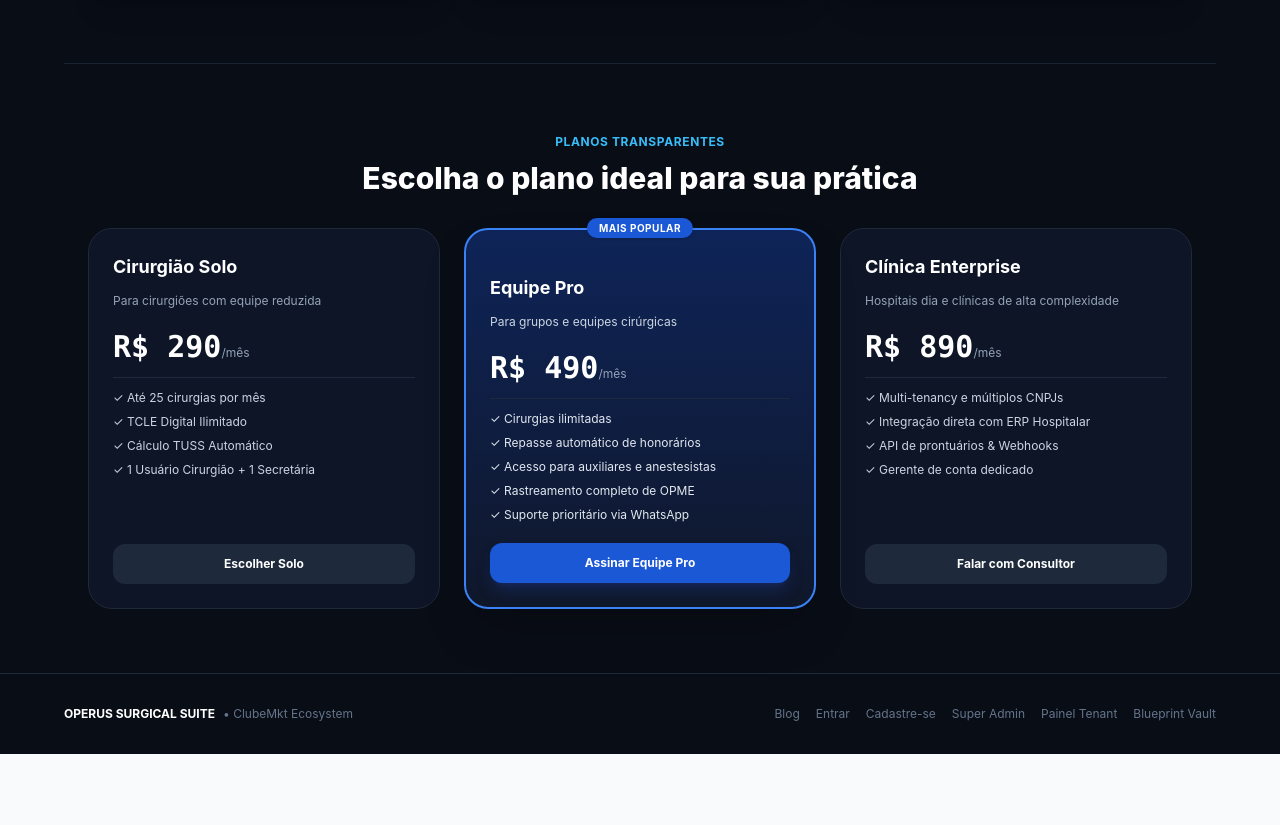
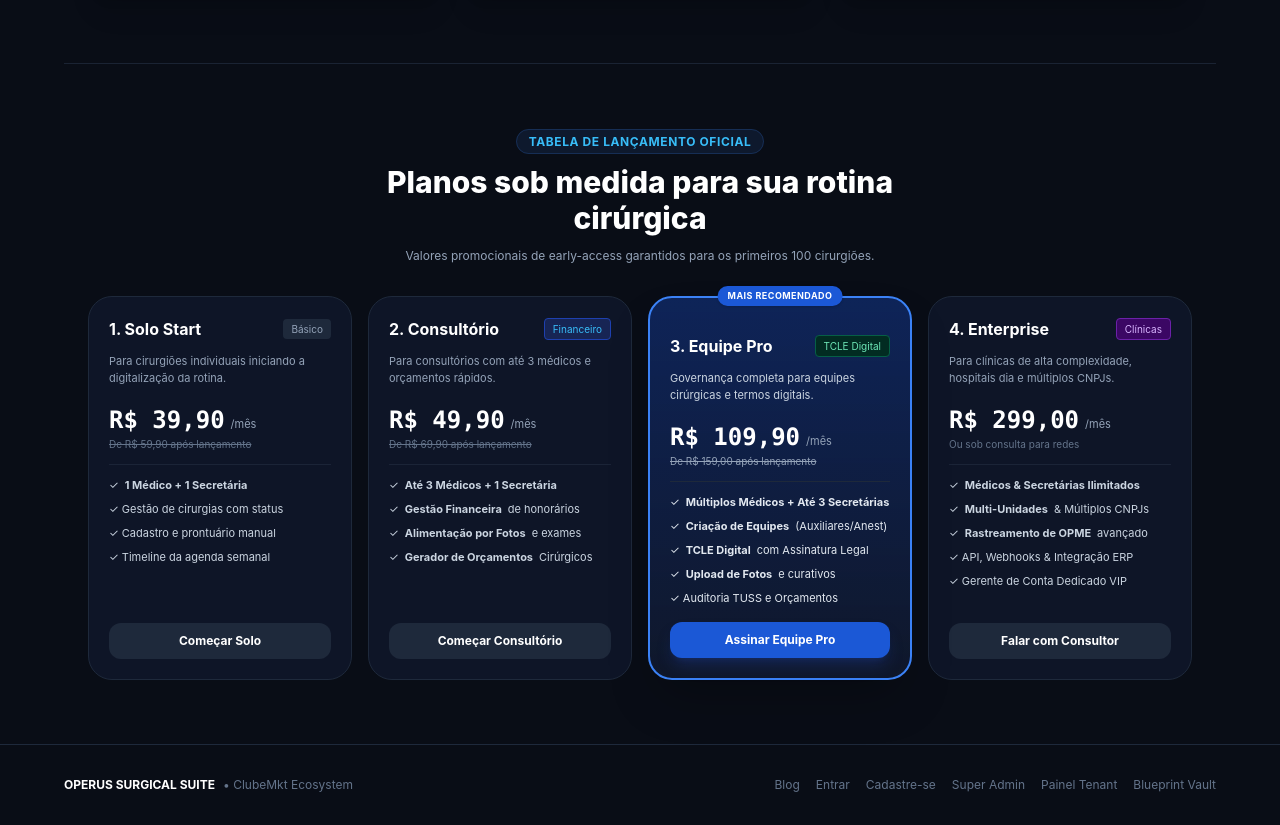
Before and after one commit to hudsonargollo3-tech/operus, a Next.js app in the folder apps/web/: page / in a window 1280 px wide. Shown: the part 1101-1926 px from the top of the page. Before the commit the page ends 1855 px from the top, so only its background shows below. Built offline with nearby package versions, Linux system fonts and the light colour scheme.

Commit message:
docs: complete comprehensive system documentation, architecture overview, pricing strategy, and production setup

```diff
--- a/apps/web/next.config.ts
+++ b/apps/web/next.config.ts
@@ -1,6 +1,7 @@
 import type { NextConfig } from 'next';
 
 const nextConfig: NextConfig = {
+  basePath: '/operus',
   transpilePackages: ['@operus/types'],
   images: {
     remotePatterns: [
--- a/apps/web/src/app/page.tsx
+++ b/apps/web/src/app/page.tsx
@@ -158,77 +158,136 @@ export default function LandingPage() {
 
       {/* Pricing Matrix */}
       <section id="pricing" className="px-4 sm:px-6 py-16 max-w-6xl mx-auto w-full space-y-8 border-t border-slate-800/80">
-        <div className="text-center space-y-2 max-w-xl mx-auto">
-          <span className="text-xs text-sky-400 font-bold uppercase tracking-wider">Planos Transparentes</span>
+        <div className="text-center space-y-3 max-w-xl mx-auto">
+          <span className="text-xs text-sky-400 font-bold uppercase tracking-wider bg-blue-500/10 border border-blue-500/20 px-3 py-1 rounded-full">
+            Tabela de Lançamento Oficial
+          </span>
           <h2 className="text-2xl sm:text-3xl font-extrabold text-white font-heading">
-            Escolha o plano ideal para sua prática
+            Planos sob medida para sua rotina cirúrgica
           </h2>
+          <p className="text-xs text-slate-400">
+            Valores promocionais de early-access garantidos para os primeiros 100 cirurgiões.
+          </p>
         </div>
 
-        <div className="grid grid-cols-1 md:grid-cols-3 gap-6 text-xs">
-          {/* Tier 1 */}
-          <div className="p-6 bg-slate-900/90 border border-slate-800 rounded-3xl space-y-5 flex flex-col justify-between">
+        <div className="grid grid-cols-1 md:grid-cols-2 lg:grid-cols-4 gap-4 text-xs">
+          {/* Plano 1: Solo Start */}
+          <div className="p-5 bg-slate-900/90 border border-slate-800 rounded-3xl space-y-4 flex flex-col justify-between hover:border-slate-700 transition">
             <div className="space-y-3">
-              <h3 className="text-lg font-bold text-white font-heading">Cirurgião Solo</h3>
-              <p className="text-slate-400">Para cirurgiões com equipe reduzida</p>
-              <div className="pt-2">
-                <span className="text-3xl font-extrabold text-white font-mono">R$ 290</span>
-                <span className="text-slate-400">/mês</span>
+              <div className="flex items-center justify-between">
+                <h3 className="text-base font-bold text-white font-heading">1. Solo Start</h3>
+                <span className="text-[10px] text-slate-400 bg-slate-800 px-2 py-0.5 rounded">Básico</span>
               </div>
-              <ul className="space-y-2 text-slate-300 pt-3 border-t border-slate-800">
-                <li>✓ Até 25 cirurgias por mês</li>
-                <li>✓ TCLE Digital Ilimitado</li>
-                <li>✓ Cálculo TUSS Automático</li>
-                <li>✓ 1 Usuário Cirurgião + 1 Secretária</li>
+              <p className="text-slate-400 text-[11px] leading-relaxed">Para cirurgiões individuais iniciando a digitalização da rotina.</p>
+
+              <div className="pt-1">
+                <div className="flex items-baseline gap-1.5">
+                  <span className="text-2xl font-extrabold text-white font-mono">R$ 39,90</span>
+                  <span className="text-slate-400 text-[11px]">/mês</span>
+                </div>
+                <p className="text-[10px] text-slate-500 line-through">De R$ 59,90 após lançamento</p>
+              </div>
+
+              <ul className="space-y-2 text-slate-300 pt-3 border-t border-slate-800/80 text-[11px]">
+                <li className="flex items-center gap-1.5">✓ <strong>1 Médico + 1 Secretária</strong></li>
+                <li className="flex items-center gap-1.5">✓ Gestão de cirurgias com status</li>
+                <li className="flex items-center gap-1.5">✓ Cadastro e prontuário manual</li>
+                <li className="flex items-center gap-1.5">✓ Timeline da agenda semanal</li>
               </ul>
             </div>
-            <Link href="/cadastro" className="w-full py-3 bg-slate-800 hover:bg-slate-700 text-white font-bold text-center rounded-xl transition block">
-              Escolher Solo
+            <Link href="/cadastro?plano=solo" className="w-full py-2.5 bg-slate-800 hover:bg-slate-700 text-white font-bold text-center rounded-xl transition block text-xs">
+              Começar Solo
             </Link>
           </div>
 
-          {/* Tier 2: Featured */}
-          <div className="p-6 bg-gradient-to-b from-[#1646BB]/40 to-slate-900 border-2 border-blue-500 rounded-3xl space-y-5 flex flex-col justify-between shadow-2xl relative">
-            <span className="absolute -top-3 left-1/2 -translate-x-1/2 px-3 py-0.5 rounded-full bg-[#1B58D6] text-white text-[10px] font-bold uppercase tracking-wider shadow">
-              Mais Popular
+          {/* Plano 2: Duo / Consultório */}
+          <div className="p-5 bg-slate-900/90 border border-slate-800 rounded-3xl space-y-4 flex flex-col justify-between hover:border-slate-700 transition">
+            <div className="space-y-3">
+              <div className="flex items-center justify-between">
+                <h3 className="text-base font-bold text-white font-heading">2. Consultório</h3>
+                <span className="text-[10px] text-sky-400 bg-blue-950 px-2 py-0.5 rounded border border-blue-800">Financeiro</span>
+              </div>
+              <p className="text-slate-400 text-[11px] leading-relaxed">Para consultórios com até 3 médicos e orçamentos rápidos.</p>
+
+              <div className="pt-1">
+                <div className="flex items-baseline gap-1.5">
+                  <span className="text-2xl font-extrabold text-white font-mono">R$ 49,90</span>
+                  <span className="text-slate-400 text-[11px]">/mês</span>
+                </div>
+                <p className="text-[10px] text-slate-500 line-through">De R$ 69,90 após lançamento</p>
+              </div>
+
+              <ul className="space-y-2 text-slate-300 pt-3 border-t border-slate-800/80 text-[11px]">
+                <li className="flex items-center gap-1.5">✓ <strong>Até 3 Médicos + 1 Secretária</strong></li>
+                <li className="flex items-center gap-1.5">✓ <strong>Gestão Financeira</strong> de honorários</li>
+                <li className="flex items-center gap-1.5">✓ <strong>Alimentação por Fotos</strong> e exames</li>
+                <li className="flex items-center gap-1.5">✓ <strong>Gerador de Orçamentos</strong> Cirúrgicos</li>
+              </ul>
+            </div>
+            <Link href="/cadastro?plano=consultorio" className="w-full py-2.5 bg-slate-800 hover:bg-slate-700 text-white font-bold text-center rounded-xl transition block text-xs">
+              Começar Consultório
+            </Link>
+          </div>
+
+          {/* Plano 3: Equipe Pro (Destaque) */}
+          <div className="p-5 bg-gradient-to-b from-[#1646BB]/40 to-slate-900 border-2 border-blue-500 rounded-3xl space-y-4 flex flex-col justify-between shadow-2xl relative">
+            <span className="absolute -top-3 left-1/2 -translate-x-1/2 px-2.5 py-0.5 rounded-full bg-[#1B58D6] text-white text-[9px] font-bold uppercase tracking-wider shadow">
+              Mais Recomendado
             </span>
             <div className="space-y-3">
-              <h3 className="text-lg font-bold text-white font-heading">Equipe Pro</h3>
-              <p className="text-slate-300">Para grupos e equipes cirúrgicas</p>
-              <div className="pt-2">
-                <span className="text-3xl font-extrabold text-white font-mono">R$ 490</span>
-                <span className="text-slate-400">/mês</span>
+              <div className="flex items-center justify-between">
+                <h3 className="text-base font-bold text-white font-heading">3. Equipe Pro</h3>
+                <span className="text-[10px] text-emerald-300 bg-emerald-950 px-2 py-0.5 rounded border border-emerald-800">TCLE Digital</span>
               </div>
-              <ul className="space-y-2 text-slate-200 pt-3 border-t border-slate-800">
-                <li>✓ Cirurgias ilimitadas</li>
-                <li>✓ Repasse automático de honorários</li>
-                <li>✓ Acesso para auxiliares e anestesistas</li>
-                <li>✓ Rastreamento completo de OPME</li>
-                <li>✓ Suporte prioritário via WhatsApp</li>
+              <p className="text-slate-300 text-[11px] leading-relaxed">Governança completa para equipes cirúrgicas e termos digitais.</p>
+
+              <div className="pt-1">
+                <div className="flex items-baseline gap-1.5">
+                  <span className="text-2xl font-extrabold text-white font-mono">R$ 109,90</span>
+                  <span className="text-slate-400 text-[11px]">/mês</span>
+                </div>
+                <p className="text-[10px] text-slate-400 line-through">De R$ 159,00 após lançamento</p>
+              </div>
+
+              <ul className="space-y-2 text-slate-200 pt-3 border-t border-slate-800 text-[11px]">
+                <li className="flex items-center gap-1.5">✓ <strong>Múltiplos Médicos + Até 3 Secretárias</strong></li>
+                <li className="flex items-center gap-1.5">✓ <strong>Criação de Equipes</strong> (Auxiliares/Anest)</li>
+                <li className="flex items-center gap-1.5">✓ <strong>TCLE Digital</strong> com Assinatura Legal</li>
+                <li className="flex items-center gap-1.5">✓ <strong>Upload de Fotos</strong> e curativos</li>
+                <li className="flex items-center gap-1.5">✓ Auditoria TUSS e Orçamentos</li>
               </ul>
             </div>
-            <Link href="/cadastro" className="w-full py-3 bg-[#1B58D6] hover:bg-[#2766E6] text-white font-bold text-center rounded-xl shadow-lg shadow-blue-900/40 transition block">
+            <Link href="/cadastro?plano=equipe" className="w-full py-2.5 bg-[#1B58D6] hover:bg-[#2766E6] text-white font-bold text-center rounded-xl shadow-lg shadow-blue-900/40 transition block text-xs">
               Assinar Equipe Pro
             </Link>
           </div>
 
-          {/* Tier 3 */}
-          <div className="p-6 bg-slate-900/90 border border-slate-800 rounded-3xl space-y-5 flex flex-col justify-between">
+          {/* Plano 4: Clínica Enterprise */}
+          <div className="p-5 bg-slate-900/90 border border-slate-800 rounded-3xl space-y-4 flex flex-col justify-between hover:border-slate-700 transition">
             <div className="space-y-3">
-              <h3 className="text-lg font-bold text-white font-heading">Clínica Enterprise</h3>
-              <p className="text-slate-400">Hospitais dia e clínicas de alta complexidade</p>
-              <div className="pt-2">
-                <span className="text-3xl font-extrabold text-white font-mono">R$ 890</span>
-                <span className="text-slate-400">/mês</span>
+              <div className="flex items-center justify-between">
+                <h3 className="text-base font-bold text-white font-heading">4. Enterprise</h3>
+                <span className="text-[10px] text-purple-300 bg-purple-950 px-2 py-0.5 rounded border border-purple-800">Clínicas</span>
               </div>
-              <ul className="space-y-2 text-slate-300 pt-3 border-t border-slate-800">
-                <li>✓ Multi-tenancy e múltiplos CNPJs</li>
-                <li>✓ Integração direta com ERP Hospitalar</li>
-                <li>✓ API de prontuários & Webhooks</li>
-                <li>✓ Gerente de conta dedicado</li>
+              <p className="text-slate-400 text-[11px] leading-relaxed">Para clínicas de alta complexidade, hospitais dia e múltiplos CNPJs.</p>
+
+              <div className="pt-1">
+                <div className="flex items-baseline gap-1.5">
+                  <span className="text-2xl font-extrabold text-white font-mono">R$ 299,00</span>
+                  <span className="text-slate-400 text-[11px]">/mês</span>
+                </div>
+                <p className="text-[10px] text-slate-500">Ou sob consulta para redes</p>
+              </div>
+
+              <ul className="space-y-2 text-slate-300 pt-3 border-t border-slate-800/80 text-[11px]">
+                <li className="flex items-center gap-1.5">✓ <strong>Médicos & Secretárias Ilimitados</strong></li>
+                <li className="flex items-center gap-1.5">✓ <strong>Multi-Unidades</strong> & Múltiplos CNPJs</li>
+                <li className="flex items-center gap-1.5">✓ <strong>Rastreamento de OPME</strong> avançado</li>
+                <li className="flex items-center gap-1.5">✓ API, Webhooks & Integração ERP</li>
+                <li className="flex items-center gap-1.5">✓ Gerente de Conta Dedicado VIP</li>
               </ul>
             </div>
-            <Link href="/cadastro" className="w-full py-3 bg-slate-800 hover:bg-slate-700 text-white font-bold text-center rounded-xl transition block">
+            <Link href="/cadastro?plano=enterprise" className="w-full py-2.5 bg-slate-800 hover:bg-slate-700 text-white font-bold text-center rounded-xl transition block text-xs">
               Falar com Consultor
             </Link>
           </div>
```
Also changed, not shown: 1 other file (tests, documents, lock files or other folders).
